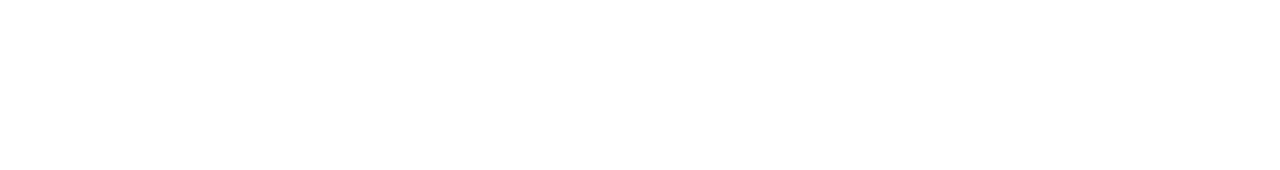
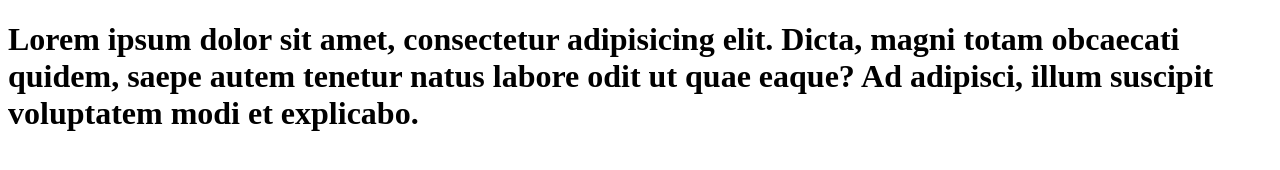
Before and after one commit to lamitit/01-Beatles, a plain HTML site: page index.html in a window 1280 px wide. Drawn offline with Linux system fonts and the light colour scheme.

Commit message:
body first h1

```diff
--- a/index.html
+++ b/index.html
@@ -7,6 +7,6 @@
     <title>Document</title>
 </head>
 <body>
-
+    <h1>Lorem ipsum dolor sit amet, consectetur adipisicing elit. Dicta, magni totam obcaecati quidem, saepe autem tenetur natus labore odit ut quae eaque? Ad adipisci, illum suscipit voluptatem modi et explicabo.</h1>
 </body>
 </html>
```
